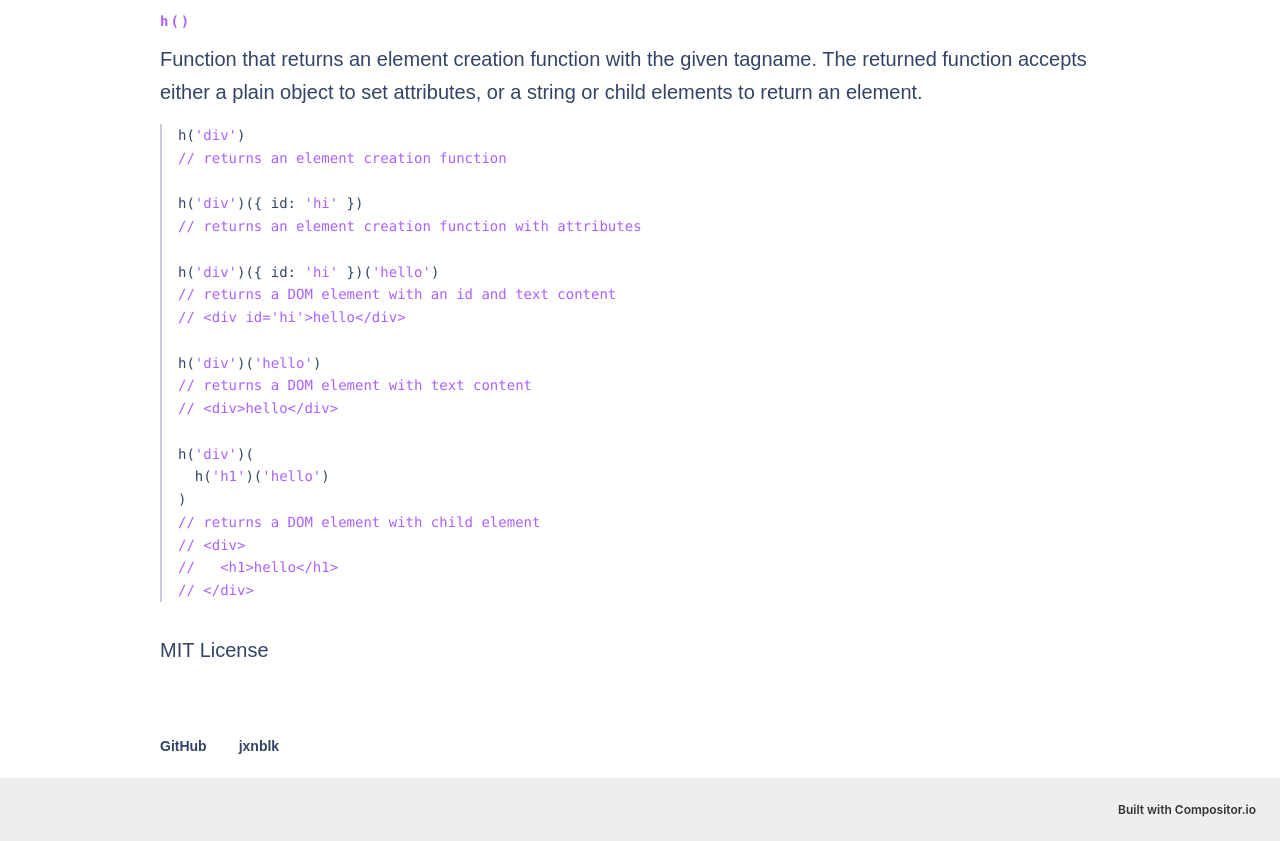
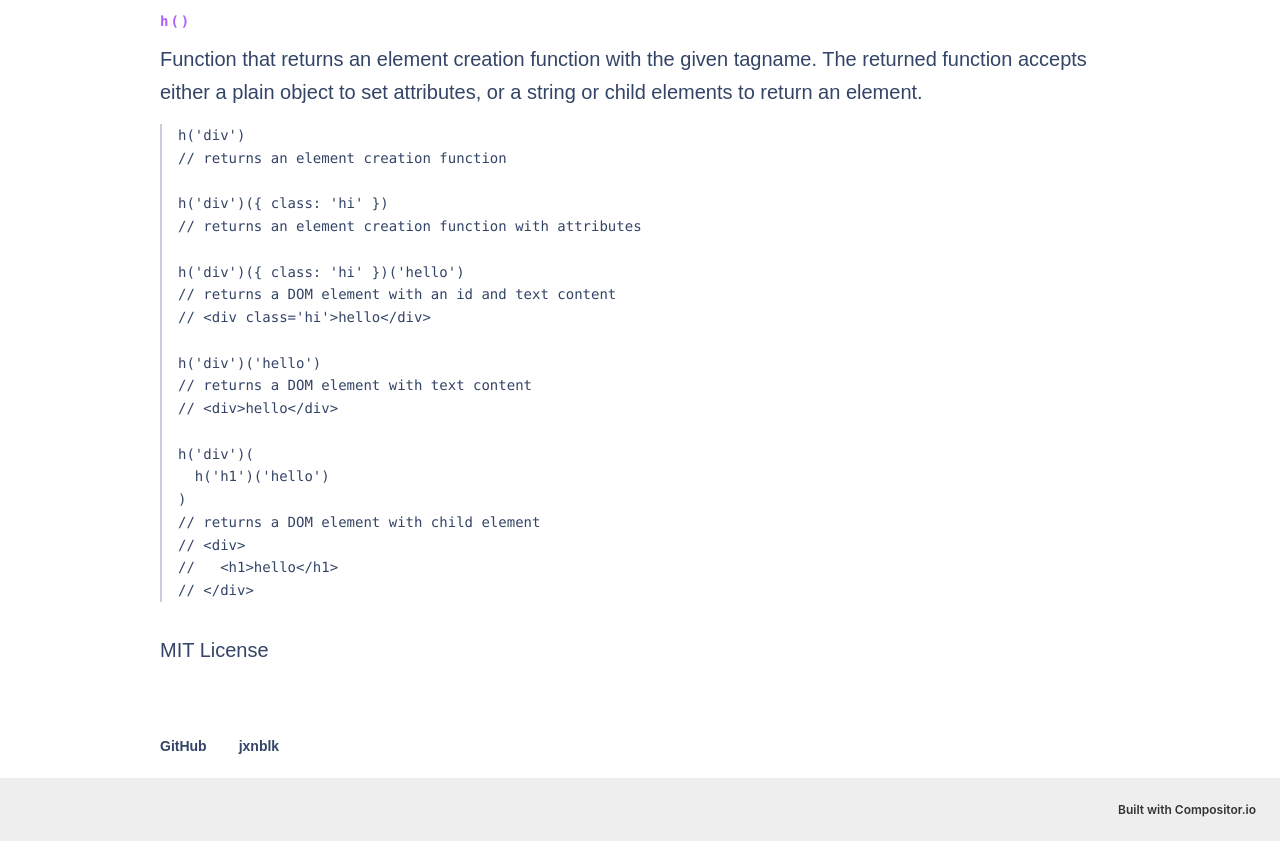
Before and after one commit to jxnblk/h0, a website: page index.html in a window 1280 px wide. Shown: the part 2717-3558 px from the top of the page. Drawn offline with Linux system fonts and the light colour scheme.

Commit message:
Update index.html via compositor.io

```diff
--- a/index.html
+++ b/index.html
@@ -32,25 +32,25 @@
 <h3 id="-h-"><code>h()</code></h3>
 <p>Function that returns an element creation function with the given tagname.
 The returned function accepts either a plain object to set attributes, or a string or child elements to return an element.</p>
-<pre>h(<span class="hljs-string">&apos;div&apos;</span>)
-<span class="hljs-comment">// returns an element creation function</span>
+<pre>h(&apos;div&apos;)
+// returns an element creation function
 
-h(<span class="hljs-string">&apos;div&apos;</span>)({ id: <span class="hljs-string">&apos;hi&apos;</span> })
-<span class="hljs-comment">// returns an element creation function with attributes</span>
+h(&apos;div&apos;)({ class: &apos;hi&apos; })
+// returns an element creation function with attributes
 
-h(<span class="hljs-string">&apos;div&apos;</span>)({ id: <span class="hljs-string">&apos;hi&apos;</span> })(<span class="hljs-string">&apos;hello&apos;</span>)
-<span class="hljs-comment">// returns a DOM element with an id and text content</span>
-<span class="hljs-comment">// &lt;div id=&apos;hi&apos;&gt;hello&lt;/div&gt;</span>
+h(&apos;div&apos;)({ class: &apos;hi&apos; })(&apos;hello&apos;)
+// returns a DOM element with an id and text content
+// &lt;div class=&apos;hi&apos;&gt;hello&lt;/div&gt;
 
-h(<span class="hljs-string">&apos;div&apos;</span>)(<span class="hljs-string">&apos;hello&apos;</span>)
-<span class="hljs-comment">// returns a DOM element with text content</span>
-<span class="hljs-comment">// &lt;div&gt;hello&lt;/div&gt;</span>
+h(&apos;div&apos;)(&apos;hello&apos;)
+// returns a DOM element with text content
+// &lt;div&gt;hello&lt;/div&gt;
 
-h(<span class="hljs-string">&apos;div&apos;</span>)(
-  h(<span class="hljs-string">&apos;h1&apos;</span>)(<span class="hljs-string">&apos;hello&apos;</span>)
+h(&apos;div&apos;)(
+  h(&apos;h1&apos;)(&apos;hello&apos;)
 )
-<span class="hljs-comment">// returns a DOM element with child element</span>
-<span class="hljs-comment">// &lt;div&gt;</span>
-<span class="hljs-comment">//   &lt;h1&gt;hello&lt;/h1&gt;</span>
-<span class="hljs-comment">// &lt;/div&gt;</span></pre><p>MIT License</p>
+// returns a DOM element with child element
+// &lt;div&gt;
+//   &lt;h1&gt;hello&lt;/h1&gt;
+// &lt;/div&gt;</pre><p>MIT License</p>
 </div></article></div><footer><div style="box-sizing:border-box;max-width:1024px;margin-left:auto;margin-right:auto;padding-top:8px;padding-bottom:8px;padding-left:32px;padding-right:32px;"><div style="margin-left:-16px;margin-right:-16px;"><a href="https://github.com/jxnblk/h0" class="Link" style="box-sizing:border-box;color:inherit;display:inline-block;font-size:14px;line-height:16px;padding-left:16px;padding-right:16px;padding-top:16px;padding-bottom:16px;font-weight:600;text-decoration:none;">GitHub</a><a href="https://github.com/jxnblk" class="Link" style="box-sizing:border-box;color:inherit;display:inline-block;font-size:14px;line-height:16px;padding-left:16px;padding-right:16px;padding-top:16px;padding-bottom:16px;font-weight:600;text-decoration:none;">jxnblk</a></div><div></div></div></footer></div><div style="font-family:-apple-system, sans-serif;font-size:12px;font-weight:600;text-align:right;padding:24px;color:#333;background-color:#eee;"><a href="//compositor.io" style="color:inherit;text-decoration:none;">Built with Compositor.io</a></div></body></html>
```
